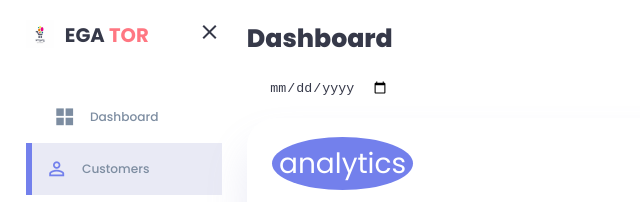
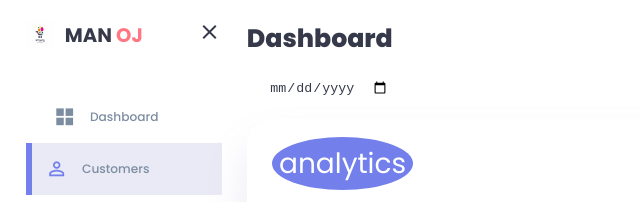
Before and after one commit to manojkumar-vemula/Responsive-Dashboard, a plain HTML site: page index.html in a window 1280 px wide. Shown: the top 202 px of the page, 0-640 px from the left. Drawn offline with Linux system fonts and the light colour scheme.

Commit message:
Update index.html

```diff
--- a/index.html
+++ b/index.html
@@ -16,7 +16,7 @@
             <div class="top">
                 <div class="logo">
                     <img src="./images/logo.jpg" alt="logo">
-                    <h2>EGA <span class="danger">TOR</span></h2>
+                    <h2>MAN <span class="danger">OJ</span></h2>
                 </div>
                 <div class="close" id="close-btn">
                     <span class="material-icons-sharp">
```
